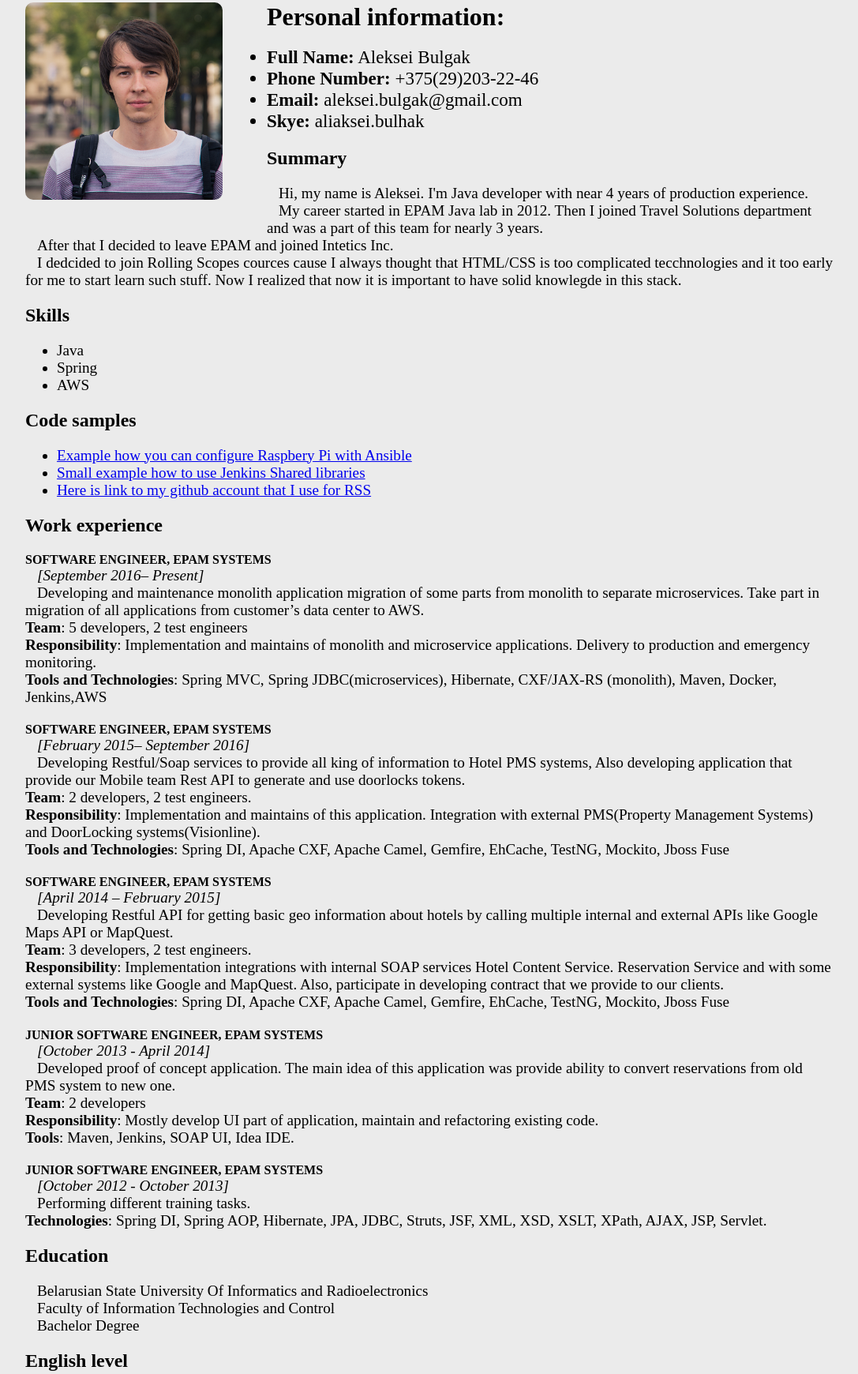
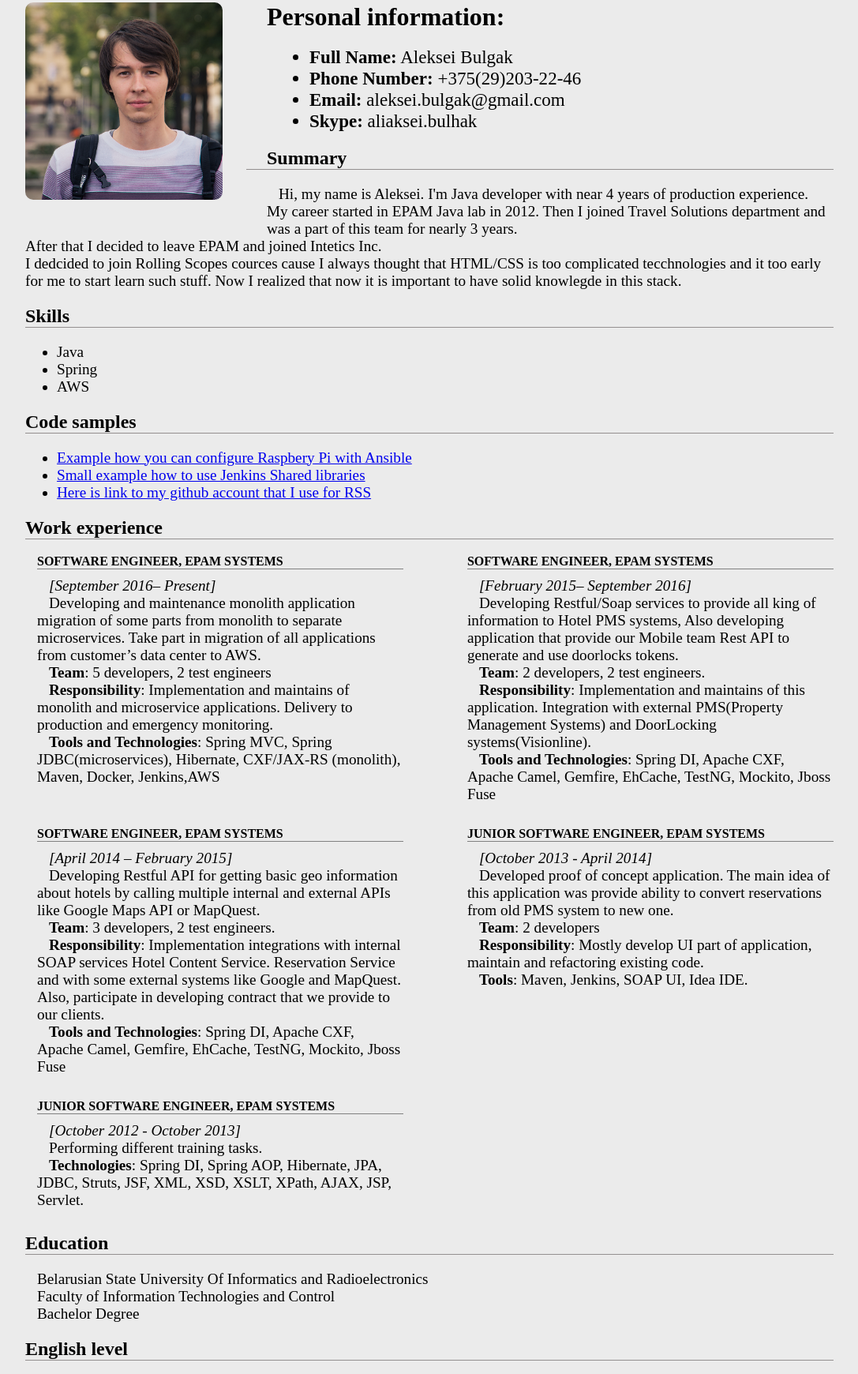
Before and after one commit to aleksei-bulgak-study/rsschool-codejam1-cv, a plain HTML site: page index.html in a window 1280 px wide. Shown: the part 77-1817 px from the top of the page at 79% size, without its empty margins (96-1183 px from the left). Drawn offline with Linux system fonts and the light colour scheme.

Commit message:
style: update style for Work Expirience block

```diff
--- a/css/main.css
+++ b/css/main.css
@@ -7,10 +7,19 @@ p {
     padding: 0 0;
     margin: 0 0;
     font-size: 1.2em;
+    text-indent: 15px;
 }
 
 li {
     font-size: 1.2em;
+}
+
+h2 {
+    border-bottom: 1px solid #938f8f;
+}
+
+h2.first {
+    margin-left: 280px;
 }
 
 header {
@@ -68,14 +77,29 @@ div.profile-info .title {
 }
 
 div.profile-info .profile-info-data {
-    padding-left: 20px;
+    padding-left: 320px;
     font-size: 1.2em;
 }
 
-div.profile-data p {
-    text-indent: 15px;
+div.work-block {
+    display: flex;
+    margin-bottom: 30px;
+    margin-left: 15px;
+    justify-content: space-between;
 }
 
-div.block h4{
-    margin-bottom: 0%;
+div.work-block h4 {
+    margin-bottom: 10px;
+    margin-top: 0px;
+    border-bottom: 1px solid gray;
 }
+
+div.work {
+    display: inline-block;
+    width: 46%;
+}
+
+div.work p > strong {
+    margin-top: 5px;
+    margin-left: 15px;
+}
--- a/index.html
+++ b/index.html
@@ -36,17 +36,19 @@
                         <li><strong>Full Name:</strong> Aleksei Bulgak</li>
                         <li><strong>Phone Number:</strong> +375(29)203-22-46</li>
                         <li><strong>Email:</strong> aleksei.bulgak@gmail.com</li>
-                        <li><strong>Skye:</strong> aliaksei.bulhak</li>
+                        <li><strong>Skype:</strong> aliaksei.bulhak</li>
                     </ul>
                 </div>
                 <div class="block">
-                    <h2>Summary</h2>
-                    <p>Hi, my name is Aleksei. I'm Java developer with near 4 years of production experience.</p>
-                    <p>My career started in EPAM Java lab in 2012. Then I joined Travel Solutions department and was a part
-                        of this team for nearly 3 years.</p>
-                    <p>After that I decided to leave EPAM and joined Intetics Inc.</p>
-                    <p>I dedcided to join Rolling Scopes cources cause I always thought that HTML/CSS is too complicated
-                        tecchnologies and it too early for me to start learn such stuff. Now I realized that now it is important
+                    <h2 class="first">Summary</h2>
+                    <p>Hi, my name is Aleksei. I'm Java developer with near 4 years of production experience. <br />
+                        My career started in EPAM Java lab in 2012. Then I joined Travel Solutions department and was a
+                        part of this team for nearly 3 years.<br />
+                        After that I decided to leave EPAM and joined Intetics Inc.<br />
+                        I dedcided to join Rolling Scopes cources cause I always thought that HTML/CSS is too
+                        complicated
+                        tecchnologies and it too early for me to start learn such stuff. Now I realized that now it is
+                        important
                         to have solid knowlegde in this stack.</p>
                 </div>
                 <div class="block">
@@ -61,11 +63,14 @@
                 <div class="block">
                     <h2>Code samples</h2>
                     <ul>
-                        <li><a href="https://github.com/aleksei-bulgak/just-for-fun">Example how you can configure Raspbery
+                        <li><a href="https://github.com/aleksei-bulgak/just-for-fun">Example how you can configure
+                                Raspbery
                                 Pi with Ansible</a></li>
-                        <li><a href="https://github.com/aleksei-bulgak/jenkins-shared-library-example">Small example how
+                        <li><a href="https://github.com/aleksei-bulgak/jenkins-shared-library-example">Small example
+                                how
                                 to use Jenkins Shared libraries</a></li>
-                        <li><a href="https://github.com/aleksei-bulgak-study">Here is link to my github account that I use
+                        <li><a href="https://github.com/aleksei-bulgak-study">Here is link to my github account that I
+                                use
                                 for RSS
                             </a></li>
                     </ul>
@@ -74,45 +79,82 @@
                 <div class="block">
                     <h2>Work experience</h2>
 
-                    <h4>SOFTWARE ENGINEER, EPAM SYSTEMS</h4>
-                    <p><i>[September 2016– Present]</i></p>
-                    <p>Developing and maintenance monolith application migration of some parts from monolith to separate microservices. Take part in migration of all applications from customer’s data center to AWS.<br/>
-                        <strong>Team</strong>: 5 developers, 2 test engineers<br/>
-                        <strong>Responsibility</strong>: Implementation and maintains of monolith and microservice applications. Delivery to production and emergency monitoring.<br/>
-                        <strong>Tools and Technologies</strong>: Spring MVC, Spring JDBC(microservices), Hibernate, CXF/JAX-RS (monolith), Maven, Docker, Jenkins,AWS
-                    </p>
+                    <div class="work-block">
+                        <div class="work">
+                            <h4>SOFTWARE ENGINEER, EPAM SYSTEMS</h4>
+                            <p><i>[September 2016– Present]</i></p>
+                            <p>Developing and maintenance monolith application migration of some parts from monolith to
+                                separate microservices. Take part in migration of all applications from customer’s data
+                                center to AWS.<br />
+                                <strong>Team</strong>: 5 developers, 2 test engineers<br />
+                                <strong>Responsibility</strong>: Implementation and maintains of monolith and
+                                microservice
+                                applications. Delivery to production and emergency monitoring.<br />
+                                <strong>Tools and Technologies</strong>: Spring MVC, Spring JDBC(microservices),
+                                Hibernate,
+                                CXF/JAX-RS (monolith), Maven, Docker, Jenkins,AWS
+                            </p>
+                        </div>
 
-                    <h4>SOFTWARE ENGINEER, EPAM SYSTEMS</h4>
-                    <p><i>[February 2015– September 2016]</i></p>
-                    <p>Developing Restful/Soap services to provide all king of information to Hotel PMS systems, Also developing application that provide our Mobile team Rest API to generate and use doorlocks tokens.<br/>
-                        <strong>Team</strong>: 2 developers, 2 test engineers.<br/>
-                        <strong>Responsibility</strong>: Implementation and maintains of this application. Integration with external PMS(Property Management Systems) and DoorLocking systems(Visionline).<br/>
-                        <strong>Tools and Technologies</strong>: Spring DI, Apache CXF, Apache Camel, Gemfire, EhCache, TestNG, Mockito, Jboss Fuse
-                    </p>
+                        <div class="work">
+                            <h4>SOFTWARE ENGINEER, EPAM SYSTEMS</h4>
+                            <p><i>[February 2015– September 2016]</i></p>
+                            <p>Developing Restful/Soap services to provide all king of information to Hotel PMS
+                                systems,
+                                Also developing application that provide our Mobile team Rest API to generate and use
+                                doorlocks tokens.<br />
+                                <strong>Team</strong>: 2 developers, 2 test engineers.<br />
+                                <strong>Responsibility</strong>: Implementation and maintains of this application.
+                                Integration with external PMS(Property Management Systems) and DoorLocking
+                                systems(Visionline).<br />
+                                <strong>Tools and Technologies</strong>: Spring DI, Apache CXF, Apache Camel, Gemfire,
+                                EhCache, TestNG, Mockito, Jboss Fuse
+                            </p>
+                        </div>
+                    </div>
 
-                    <h4>SOFTWARE ENGINEER, EPAM SYSTEMS</h4>
-                    <p><i>[April 2014 – February 2015]</i></p>
-                    <p>Developing Restful API for getting basic geo information about hotels by calling multiple internal and external APIs like Google Maps API or MapQuest.<br/>
-                        <strong>Team</strong>: 3 developers, 2 test engineers.<br/>
-                        <strong>Responsibility</strong>: Implementation integrations with internal SOAP services Hotel Content Service. Reservation Service and with some external systems like Google and MapQuest. Also, participate in developing contract that we provide to our clients.<br/>
-                        <strong>Tools and Technologies</strong>: Spring DI, Apache CXF, Apache Camel, Gemfire, EhCache, TestNG, Mockito, Jboss Fuse
-                    </p>
+                    <div class="work-block">
+                        <div class="work">
+                            <h4>SOFTWARE ENGINEER, EPAM SYSTEMS</h4>
+                            <p><i>[April 2014 – February 2015]</i></p>
+                            <p>Developing Restful API for getting basic geo information about hotels by calling
+                                multiple
+                                internal and external APIs like Google Maps API or MapQuest.<br />
+                                <strong>Team</strong>: 3 developers, 2 test engineers.<br />
+                                <strong>Responsibility</strong>: Implementation integrations with internal SOAP
+                                services
+                                Hotel Content Service. Reservation Service and with some external systems like Google
+                                and
+                                MapQuest. Also, participate in developing contract that we provide to our clients.<br />
+                                <strong>Tools and Technologies</strong>: Spring DI, Apache CXF, Apache Camel, Gemfire,
+                                EhCache, TestNG, Mockito, Jboss Fuse
+                            </p>
+                        </div>
 
-                    <h4>JUNIOR SOFTWARE ENGINEER, EPAM SYSTEMS</h4>
-                    <p><i>[October 2013 - April 2014]</i></p>
-                    <p>Developed proof of concept application. The main idea of this application was provide ability to convert reservations from old PMS system to new one.<br/>
-                        <strong>Team</strong>: 2 developers <br/>
-                        <strong>Responsibility</strong>: Mostly develop UI part of application, maintain and refactoring existing code.<br/>
-                        <strong>Tools</strong>: Maven, Jenkins, SOAP UI, Idea IDE.
-                    </p>
-
-                    <h4>JUNIOR SOFTWARE ENGINEER, EPAM SYSTEMS</h4>
-                    <p><i>[October 2012 - October 2013]</i></p>
-                    <p>Performing different training tasks.<br/>
-                        <strong>Technologies</strong>: Spring DI, Spring AOP, Hibernate, JPA, JDBC, Struts, JSF, XML, XSD, XSLT, XPath, AJAX, JSP, Servlet.</p>
-                    </p>
+                        <div class="work">
+                            <h4>JUNIOR SOFTWARE ENGINEER, EPAM SYSTEMS</h4>
+                            <p><i>[October 2013 - April 2014]</i></p>
+                            <p>Developed proof of concept application. The main idea of this application was provide
+                                ability to convert reservations from old PMS system to new one.<br />
+                                <strong>Team</strong>: 2 developers <br />
+                                <strong>Responsibility</strong>: Mostly develop UI part of application, maintain and
+                                refactoring existing code.<br />
+                                <strong>Tools</strong>: Maven, Jenkins, SOAP UI, Idea IDE.
+                            </p>
+                        </div>
+                    </div>
+                    <div class="work-block">
+                        <div class="work">
+                            <h4>JUNIOR SOFTWARE ENGINEER, EPAM SYSTEMS</h4>
+                            <p><i>[October 2012 - October 2013]</i></p>
+                            <p>Performing different training tasks.<br />
+                                <strong>Technologies</strong>: Spring DI, Spring AOP, Hibernate, JPA, JDBC, Struts,
+                                JSF,
+                                XML, XSD, XSLT, XPath, AJAX, JSP, Servlet.</p>
+                            </p>
+                        </div>
+                    </div>
                 </div>
-
                 <div class="block">
                     <h2>Education</h2>
                     <p>Belarusian State University Of Informatics and Radioelectronics</p>
```
